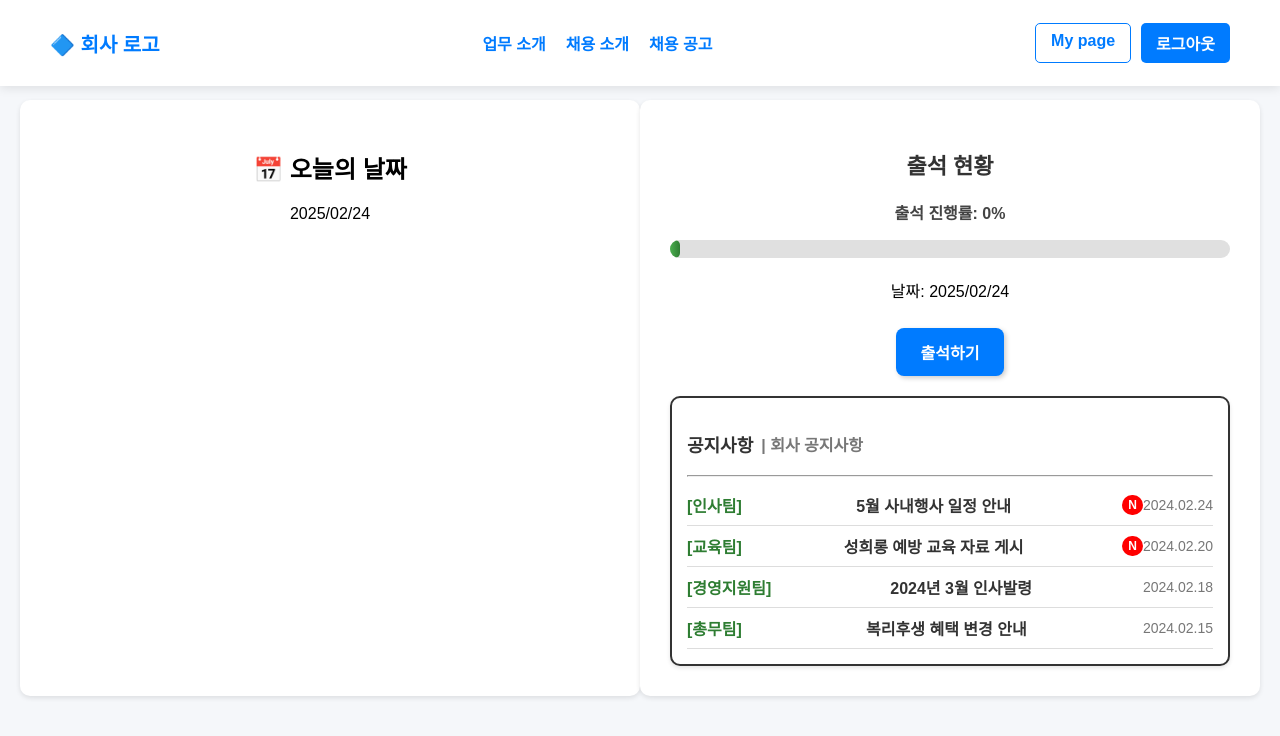
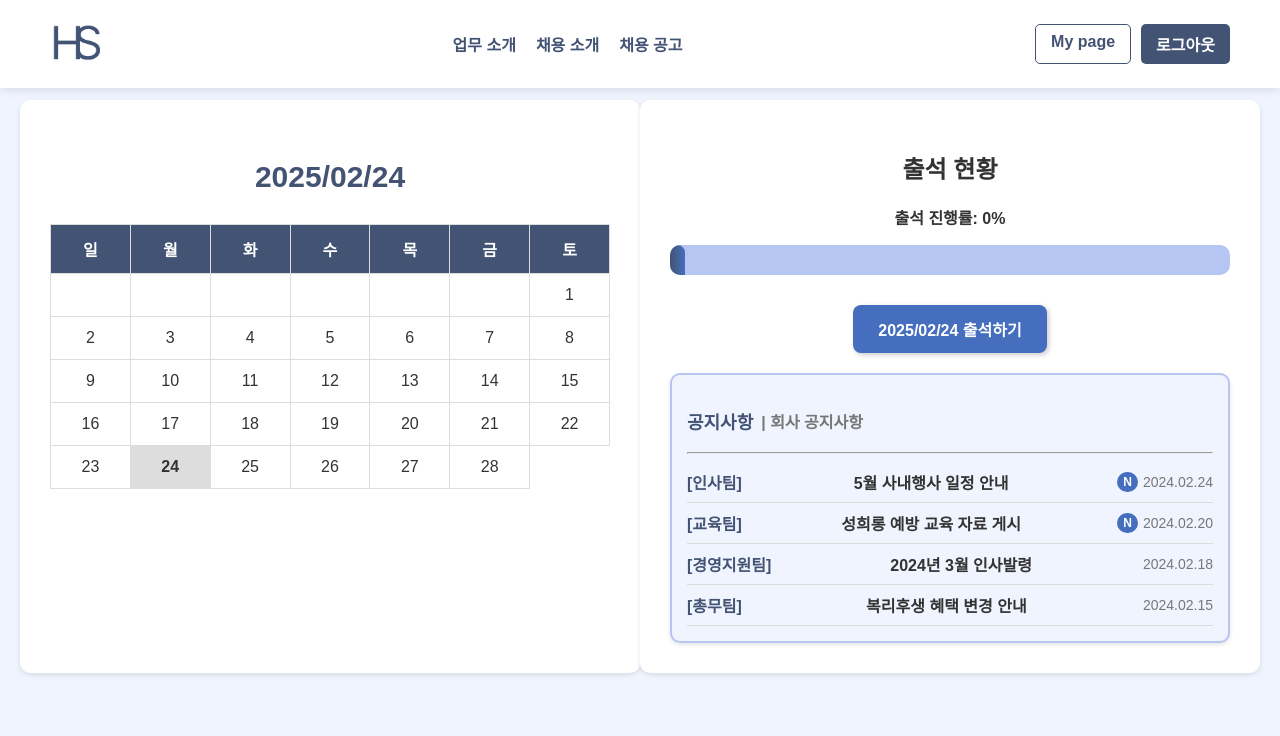
Before and after one commit to kjc0011/project-website, a website: page frontend/index.html in a window 1280 px wide. Drawn offline with Linux system fonts and the light colour scheme.

Commit message:
유진_ index 전체적인 디자인 및 달력 수정

```diff
--- a/frontend/css/index.css
+++ b/frontend/css/index.css
@@ -1,3 +1,12 @@
+/* 전체 페이지 스타일 */
+body {
+    font-family: 'Pretendard', sans-serif;
+    margin: 0;
+    padding: 0;
+    background-color: #F0F4FF; /* 기존 흰색 대신, #B6C5F2와 어울리는 연한 파스텔톤 배경 */
+    color: #333333;
+}
+
 /* 메인 컨테이너 */
 .container {
     display: flex;
@@ -5,11 +14,85 @@
     padding: 20px;
 }
 
+/* 네비게이션 바 */
+.navbar {
+    width: 100%;
+    background-color: #FFFFFF; /* 상단 바 배경을 흰색으로 변경 */
+    padding: 15px 0px;
+    display: flex;
+    align-items: center;
+    justify-content: space-between;
+    box-shadow: 0px 2px 10px rgba(0, 0, 0, 0.1);
+    position: fixed;
+    top: 0;
+    left: 0;
+    z-index: 100;
+}
+
+/* 로고 */
+.logo {
+    padding: 0px 0px 0px 50px;
+}
+
+.logo img {
+    width: 50px;
+}
+
+/* 네비게이션 메뉴 */
+nav ul {
+    list-style: none;
+    padding: 0;
+    display: flex;
+    gap: 20px;
+}
+
+nav ul li a {
+    text-decoration: none;
+    color: #435373;
+    font-weight: bold;
+    transition: 0.3s;
+}
+
+nav ul li a:hover {
+    color: #456EBF;
+}
+
+/* 로그인 & 회원가입 버튼 */
+.auth-buttons {
+    display: flex;
+    padding: 0px 50px 0px 0px;
+    gap: 10px;
+}
+
+.auth-buttons a {
+    text-decoration: none;
+    padding: 8px 15px;
+    border-radius: 5px;
+    font-weight: bold;
+    transition: 0.3s;
+}
+
+.auth-buttons .login {
+    background-color: transparent;
+    color: #435373;
+    border: 1px solid #435373;
+}
+
+.auth-buttons .register {
+    background-color: #435373;
+    color: white;
+}
+
+.auth-buttons a:hover {
+    background-color: #456EBF;
+    color: white;
+}
+
 /* 왼쪽 (오늘의 날짜 & 달력) */
 .left-section {
     width: 50%;
     padding: 30px;
-    background-color: white;
+    background-color: #FFFFFF; /* 기존보다 약간 톤다운된 흰색 */
     border-radius: 10px;
     text-align: center;
     box-shadow: 0 2px 5px rgba(0, 0, 0, 0.1);
@@ -19,48 +102,38 @@
 .right-section {
     width: 50%;
     padding: 30px;
-    background-color: white;
+    background-color: #FFFFFF; /* 기존보다 약간 톤다운된 흰색 */
     border-radius: 10px;
     text-align: center;
     box-shadow: 0 2px 5px rgba(0, 0, 0, 0.1);
 }
 
-/* 출석 현황 타이틀 */
-.right-section h2 {
-    font-size: 22px;
-    font-weight: bold;
-    color: #333;
-    margin-bottom: 15px;
-}
-
-/* 출석 진행 바 컨테이너 */
+/* 출석 진행 바 */
 .progress-container {
     margin: 20px 0;
     text-align: center;
 }
 
-/* 출석률 텍스트 */
 .progress-container p {
     font-size: 16px;
     font-weight: bold;
-    color: #444;
+    color: #333;
 }
 
-/* 출석률 바 */
 .progress-bar {
     width: 100%;
-    background-color: #e0e0e0;
-    border-radius: 20px;
-    height: 18px;
+    height: 30px;
+    background-color: #B6C5F2;
+    border-radius: 10px;
     position: relative;
     overflow: hidden;
 }
 
-/* 출석률 채워지는 부분 */
 .progress-fill {
     width: 0%;
     height: 100%;
-    background: linear-gradient(to right, #4caf50, #2e7d32);
+    padding: 5px;
+    background: linear-gradient(to right, #435373, #456EBF);
     text-align: right;
     line-height: 18px;
     color: white;
@@ -74,7 +147,7 @@
 /* 출석 버튼 */
 .attendance button {
     padding: 12px 25px;
-    background-color: #007bff;
+    background-color: #456EBF;
     color: white;
     border: none;
     border-radius: 8px;
@@ -87,11 +160,10 @@
 }
 
 .attendance button:hover {
-    background-color: #0056b3;
+    background-color: #456EBF;
     box-shadow: none;
 }
 
-/* 출석 완료 버튼 (비활성화) */
 .attendance button:disabled {
     background-color: #ccc;
     cursor: not-allowed;
@@ -101,16 +173,16 @@
 .notice {
     margin-top: 20px;
     padding: 15px;
-    background-color: white;
+    background-color: #F0F4FF;
     border-radius: 10px;
-    border: 2px solid #333;
+    border: 2px solid #B6C5F2;
     box-shadow: 0 2px 4px rgba(0, 0, 0, 0.1);
 }
 
 .notice h3 {
     font-size: 18px;
     font-weight: bold;
-    color: #333;
+    color: #435373;
     display: flex;
     align-items: center;
 }
@@ -128,7 +200,6 @@
     margin: 0;
 }
 
-/* 공지사항 개별 항목 */
 .notice-list li {
     display: flex;
     justify-content: space-between;
@@ -137,14 +208,12 @@
     border-bottom: 1px solid #ddd;
 }
 
-/* 공지사항 말머리 */
 .notice-list .category {
     font-weight: bold;
-    color: #2E7D32;
+    color: #435373;
     margin-right: 8px;
 }
 
-/* 공지사항 제목 */
 .notice-list li a {
     text-decoration: none;
     color: #333;
@@ -156,19 +225,56 @@
     color: #456EBF;
 }
 
-/* 날짜 */
 .notice-date {
     font-size: 14px;
     color: #777;
 }
 
-/* 중요 공지사항 배지 */
 .notice-badge {
-    background-color: red;
+    background-color: #456EBF;
     color: white;
     font-size: 12px;
     font-weight: bold;
     padding: 3px 6px;
+    margin: 0px 5px 0px 0px;
     border-radius: 10px;
     margin-left: 5px;
 }
+
+/* 달력 스타일 */
+.calendar-table {
+    width: 100%;
+    border-collapse: collapse;
+    margin-top: 10px;
+}
+
+p.today-text {
+    font-size: 30px;
+    font-weight: bold;
+    color: #435373;
+}
+
+.calendar-table th, .calendar-table td {
+    width: 14%;
+    text-align: center;
+    padding: 12px;
+    border: 1px solid #ddd;
+}
+
+.calendar-table th {
+    background-color: #435373;
+    color: white;
+}
+
+/* 오늘 날짜 강조 */
+.highlight-today {
+    background-color: #ddd !important;
+    font-weight: bold;
+}
+
+/* 출석한 날짜 강조 */
+.attended {
+    background-color: #B6C5F2 !important;
+    color: #435373;
+    font-weight: bold;
+}
--- a/frontend/index.html
+++ b/frontend/index.html
@@ -11,7 +11,9 @@
 
     <!-- 네비게이션 바 -->
     <header class="navbar">
-        <div class="logo">🔷 회사 로고</div>
+        <div class="logo">
+            <img src="img/icon.png" alt=""/>
+        </div>
         <nav>
             <ul>
                 <li><a href="#">업무 소개</a></li>
@@ -29,9 +31,8 @@
     <div class="container">
         <!-- 왼쪽 (오늘의 날짜 & 달력) -->
         <div class="left-section">
-            <h2>📅 오늘의 날짜</h2>
-            <p id="currentDate"></p>
-            <div id="calendar"></div> <!-- 달력 추가 -->
+            <p class="today-text" id="currentDate"></p>
+            <div id="calendar"></div>
         </div>
 
         <!-- 오른쪽 (출석 현황 + 공지사항) -->
@@ -48,8 +49,7 @@
 
             <!-- 출석 버튼 -->
             <div class="attendance">
-                <p>날짜: <span id="attendance-date"></span></p>
-                <button id="attendance-btn">출석하기</button>
+                <button id="attendance-btn"><span id="attendance-date"></span> 출석하기</button>
             </div>
 
             <!-- 공지사항 -->
--- a/frontend/script/index.js
+++ b/frontend/script/index.js
@@ -11,13 +11,13 @@ document.addEventListener("DOMContentLoaded", function () {
     const progressPercent = document.getElementById("progress-percent");
 
     let attendanceCount = 0;
-    const totalDays = 30; // 한 달 기준
+    const totalDays = new Date(today.getFullYear(), today.getMonth() + 1, 0).getDate(); // 이번 달 총 일수
     let isAttended = false; // 출석 여부 체크
 
     attendanceBtn.addEventListener("click", function () {
         if (isAttended) {
             alert("이미 출석 완료되었습니다!");
-            return; // 출석률 증가하지 않도록 여기서 함수 종료
+            return;
         }
 
         if (attendanceCount < totalDays) {
@@ -28,10 +28,60 @@ document.addEventListener("DOMContentLoaded", function () {
             progressPercent.textContent = Math.round(progress) + "%";
 
             alert("출석이 완료되었습니다!");
-            isAttended = true; // 출석 완료 상태로 변경
-            attendanceBtn.disabled = true; // 버튼 비활성화
+            isAttended = true;
+            attendanceBtn.disabled = true;
+
+            markAttendance(today.getDate()); // ✅ 출석한 날짜 강조
         } else {
             alert("이번 달 출석이 완료되었습니다!");
         }
     });
+
+    // ✅ 달력 생성 함수
+    function createCalendar() {
+        const calendarContainer = document.getElementById("calendar");
+        const daysInMonth = new Date(today.getFullYear(), today.getMonth() + 1, 0).getDate(); // 이번 달 총 일수
+        let calendarHTML = "<table class='calendar-table'><tr>";
+
+        // 요일 헤더 추가
+        const daysOfWeek = ["일", "월", "화", "수", "목", "금", "토"];
+        for (let day of daysOfWeek) {
+            calendarHTML += `<th>${day}</th>`;
+        }
+        calendarHTML += "</tr><tr>";
+
+        // 1일이 무슨 요일인지 확인
+        const firstDay = new Date(today.getFullYear(), today.getMonth(), 1).getDay();
+        for (let i = 0; i < firstDay; i++) {
+            calendarHTML += "<td></td>";
+        }
+
+        // 날짜 추가
+        for (let day = 1; day <= daysInMonth; day++) {
+            if ((firstDay + day - 1) % 7 === 0) {
+                calendarHTML += "</tr><tr>"; // 새로운 주 시작
+            }
+
+            // ✅ 오늘 날짜인지 확인해서 강조
+            let todayClass = (day === today.getDate()) ? "highlight-today" : "";
+
+            calendarHTML += `<td class="calendar-day ${todayClass}" data-day="${day}">${day}</td>`;
+        }
+
+        calendarHTML += "</tr></table>";
+        calendarContainer.innerHTML = calendarHTML;
+    }
+
+    // ✅ 출석한 날짜를 달력에 표시
+    function markAttendance(day) {
+        const dayCells = document.querySelectorAll(".calendar-day");
+        dayCells.forEach(cell => {
+            if (parseInt(cell.dataset.day) === day) {
+                cell.classList.add("attended"); // 출석한 날짜 강조
+            }
+        });
+    }
+
+    // ✅ 달력 생성 실행
+    createCalendar();
 });
```
